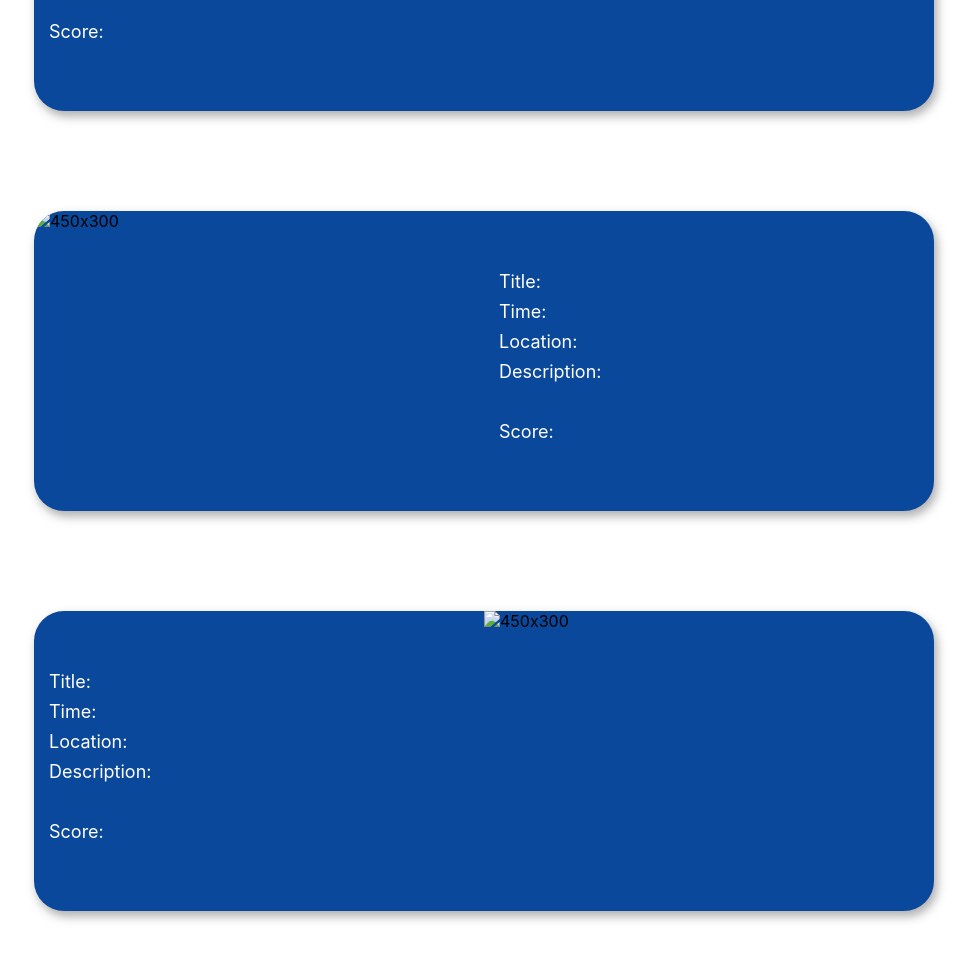
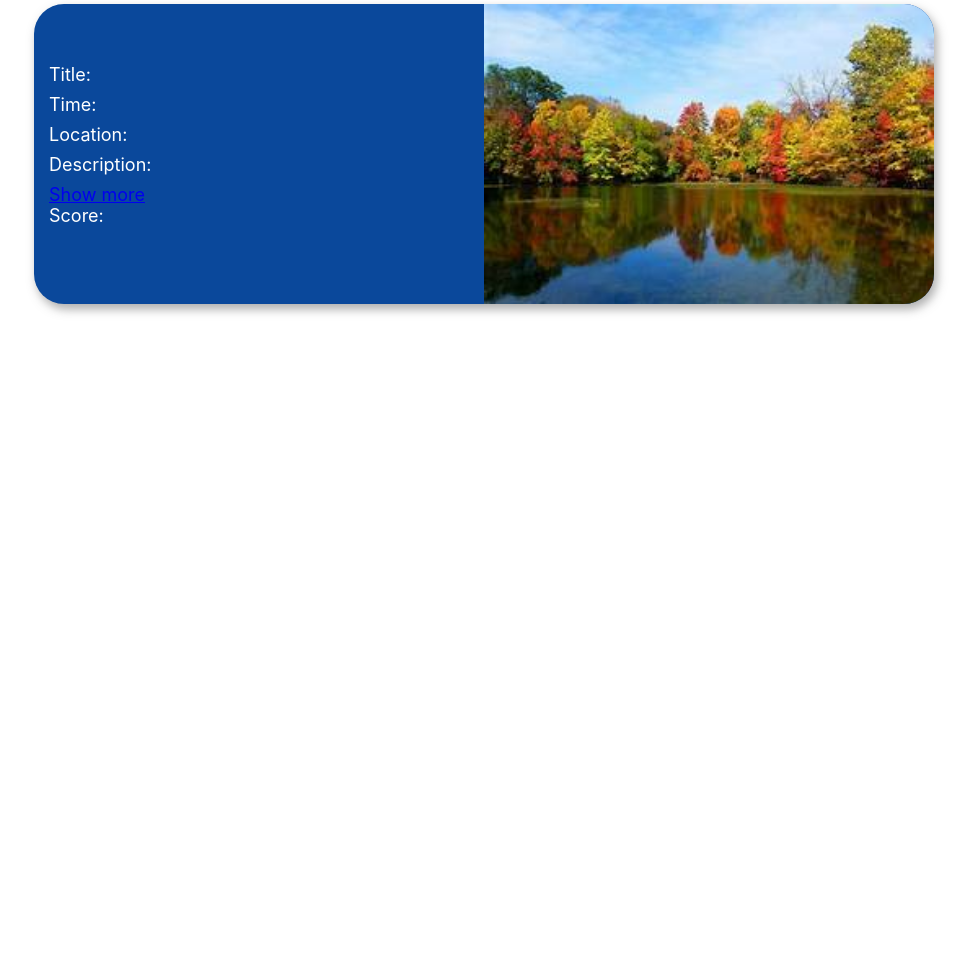
Before and after one commit to ItclubofUoG/CTSV-WEB_FrontEnd, a plain HTML site: page EventMonth.html in a window 1280 px wide. Shown: the part 837-1796 px from the top of the page, without its empty margins (156-1129 px from the left). After the commit the page ends 1271 px from the top, so only its background shows below. Drawn offline with nearby package versions, Linux system fonts and the light colour scheme; files that its build step writes are made by us from their sources; files whose address does not match are found by name.

Commit message:
Monthly event commit

```diff
--- a/EventMonth.html
+++ b/EventMonth.html
@@ -5,6 +5,8 @@
     <meta http-equiv="X-UA-Compatible" content="IE=edge">
     <meta name="viewport" content="width=device-width, initial-scale=1.0">
     <title>User</title>
+    <link rel="stylesheet" href="https://cdnjs.cloudflare.com/ajax/libs/font-awesome/6.1.1/css/all.min.css" integrity="sha512-KfkfwYDsLkIlwQp6LFnl8zNdLGxu9YAA1QvwINks4PhcElQSvqcyVLLD9aMhXd13uQjoXtEKNosOWaZqXgel0g==" crossorigin="anonymous" referrerpolicy="no-referrer" />
+    <script src="https://code.jquery.com/jquery-3.6.0.js" integrity="sha256-H+K7U5CnXl1h5ywQfKtSj8PCmoN9aaq30gDh27Xc0jk=" crossorigin="anonymous"></script>
     <link rel="stylesheet" href="/assets/css/User.css">
 </head>
 <body>
@@ -12,6 +14,23 @@
         <h2 class="et-title">Monthly Events</h2>
         <div class="et-block">
 
+            <!-- Description detail popup information of the event -->
+            <div id="et-des-container">
+                <div id="et-des-block">
+                    <div class="et-des-head">
+                        <h3 class="et-des-title">Description</h3>
+                        <i class="fa-solid fa-xmark" id="et-close"></i>
+                    </div>
+                    <div class="et-des-body">
+                        <p class="et-des-info" style="text-align: justify;">
+                            Lorem ipsum dolor sit amet consectetur adipisicing elit. Explicabo inventore dolorum ducimus quos itaque rem nulla beatae. Dicta vero iusto aspernatur corrupti consequatur eum eligendi, non magni ratione aliquid quibusdam?
+                            Quibusdam labore architecto, quod corrupti, obcaecati neque tempora maxime reiciendis praesentium pariatur odio, veniam voluptas natus ipsam corporis expedita vero dolore repellat doloremque esse explicabo? Adipisci veniam sapiente maxime dolores.
+
+                            <!-- Event description by GET id from link data -->
+                        </p>
+                    </div>
+                </div>
+            </div>
 
             <!-- The Backend need to using a variable to count the numerical order: example: n=1-->
 
@@ -27,7 +46,10 @@
                     <div class="et-detail">Title: </div>
                     <div class="et-detail">Time: </div>
                     <div class="et-detail">Location: </div>
-                    <div class="et-detail" style="margin-bottom: 30px;">Description: </div>
+                    <div class="et-detail">Description: </div>
+
+                    <!-- The Button GET $id on the link href to show description in the popup description of each event -->
+                    <a class="et-more-info" href="#" >Show more</a>
                     <div class="et-detail">Score: </div>
                 </div>
             </div>
@@ -40,33 +62,16 @@
                     <div class="et-detail">Title: </div>
                     <div class="et-detail">Time: </div>
                     <div class="et-detail">Location: </div>
-                    <div class="et-detail" style="margin-bottom: 30px;">Description: </div>
+                    <div class="et-detail">Description: </div>
+
+                    <!-- The Button GET $id on the link href to show description in the popup description of each event -->
+                    <a class="et-more-info" href="#">Show more</a>
                     <div class="et-detail">Score: </div>
                 </div>
             </div>
 
-            <div class="et-piece">
-                <img src="/assets/img/OIP (2).jpg" alt="450x300" class="et-figure p1">
-                <div class="et-piece-info p2">
-                    <div class="et-detail">Title: </div>
-                    <div class="et-detail">Time: </div>
-                    <div class="et-detail">Location: </div>
-                    <div class="et-detail" style="margin-bottom: 30px;">Description: </div>
-                    <div class="et-detail">Score: </div>
-                </div>
-            </div>
-
-            <div class="et-piece">
-                <img src="/assets/img/OIP (1).jpg" alt="450x300" class="et-figure p3">
-                <div class="et-piece-info p4">
-                    <div class="et-detail">Title: </div>
-                    <div class="et-detail">Time: </div>
-                    <div class="et-detail">Location: </div>
-                    <div class="et-detail" style="margin-bottom: 30px;">Description: </div>
-                    <div class="et-detail">Score: </div>
-                </div>
-            </div>
         </div>
     </div>
 </body>
+<script src="/assets/js/moreInfo.js"></script>
 </html>
```
